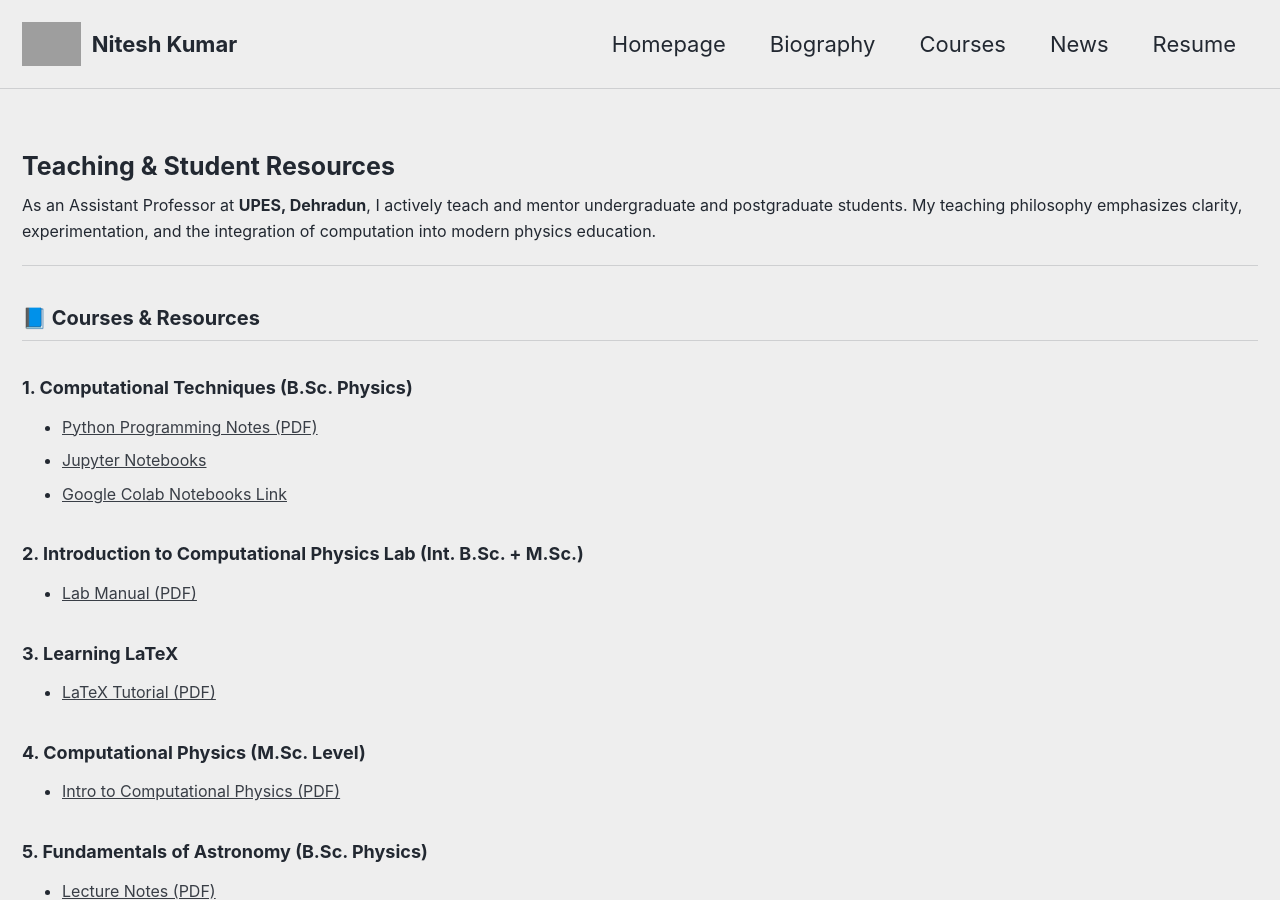
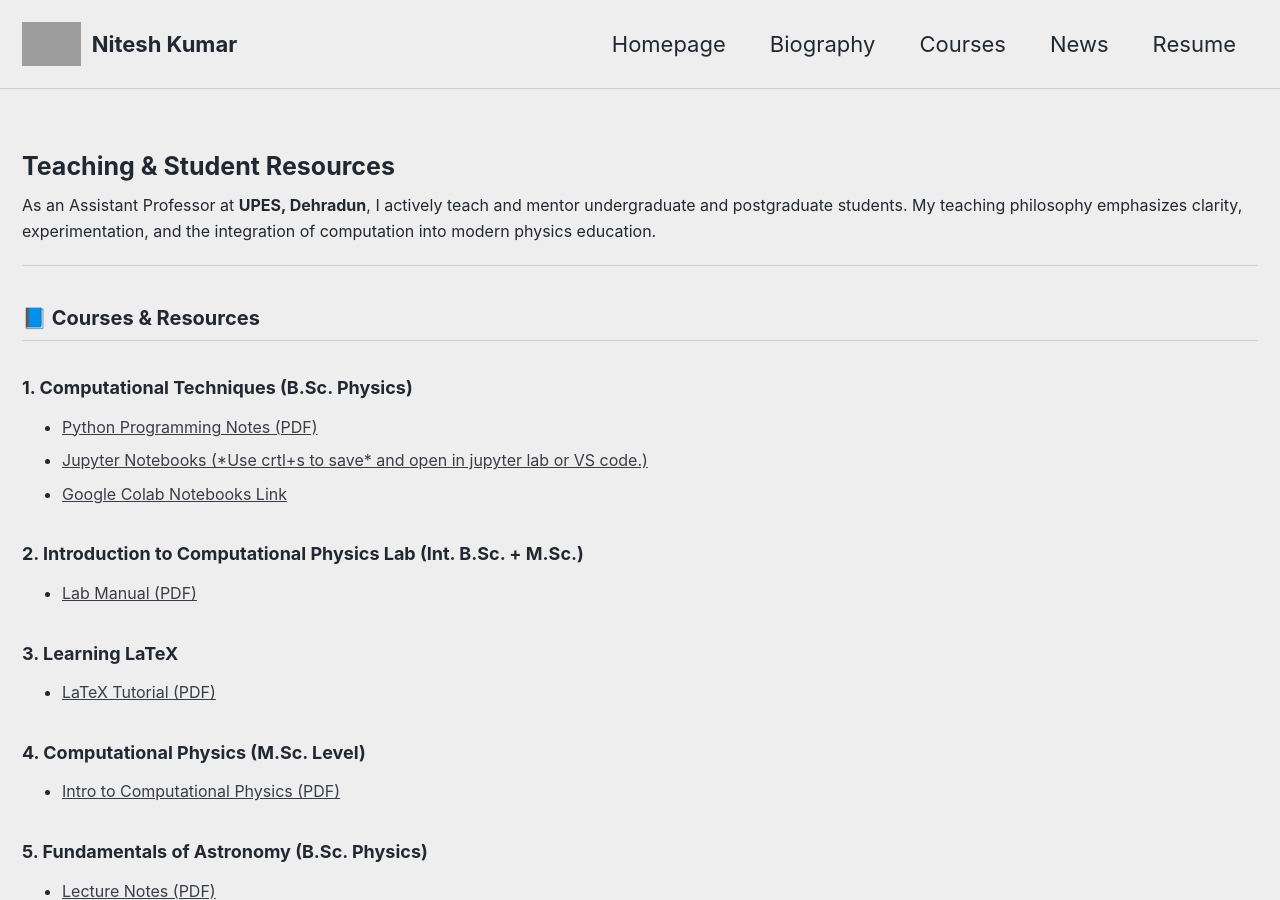
Before and after one commit to niteshchandra039/niteshchandra039.github.io, a Jekyll site: the page built from teaching.md, in a window 1280 px wide and 900 px high. Built offline with Jekyll 4.4.1, drawn with Linux system fonts in a browser that asks for light colours; cached includes are drawn as plain includes; grey boxes are pictures that could not be loaded.

Commit message:
Update Jupyter Notebooks link with usage instructions in teaching.md

```diff
--- a/teaching.md
+++ b/teaching.md
@@ -23,7 +23,7 @@ My teaching philosophy emphasizes clarity, experimentation, and the integration
 <ul>
   <li><a href="/resources/computational_techniques/python_notes.pdf" target="_blank">Python Programming Notes (PDF)</a></li>
   <!-- <li><a href="/resources/computational_techniques/python_notes.ipynb" target="_blank">Jupyter Notebooks</a></li> -->
-  <li><a href="/resources/computational_techniques/Python_learning/python_notes_updated.ipynb" target="_blank">Jupyter Notebooks</a></li>
+  <li><a href="/resources/computational_techniques/Python_learning/python_notes_updated.ipynb" target="_blank">Jupyter Notebooks (*Use crtl+s to save* and open in jupyter lab or VS code.)</a></li>
   <li><a href="https://colab.research.google.com/drive/1W0J-ll0QylMYLvjRHqHGANBbj2ApXnIr?usp=sharing" target="_blank">Google Colab Notebooks Link</a></li>
   <!-- <li><a href="/resources/computational_techniques/end_term_project_instructions.pdf" target="_blank">End-Sem Project Instructions</a></li> -->
 </ul>
```
